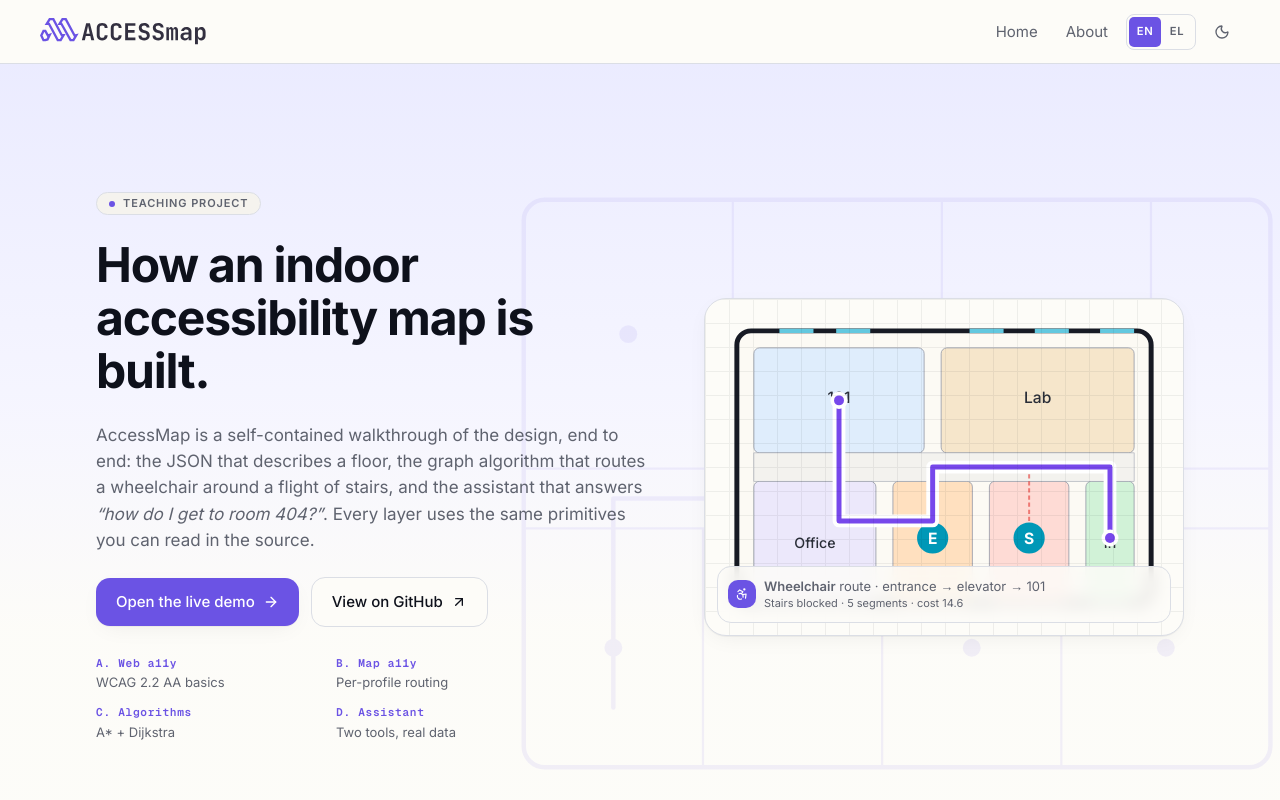
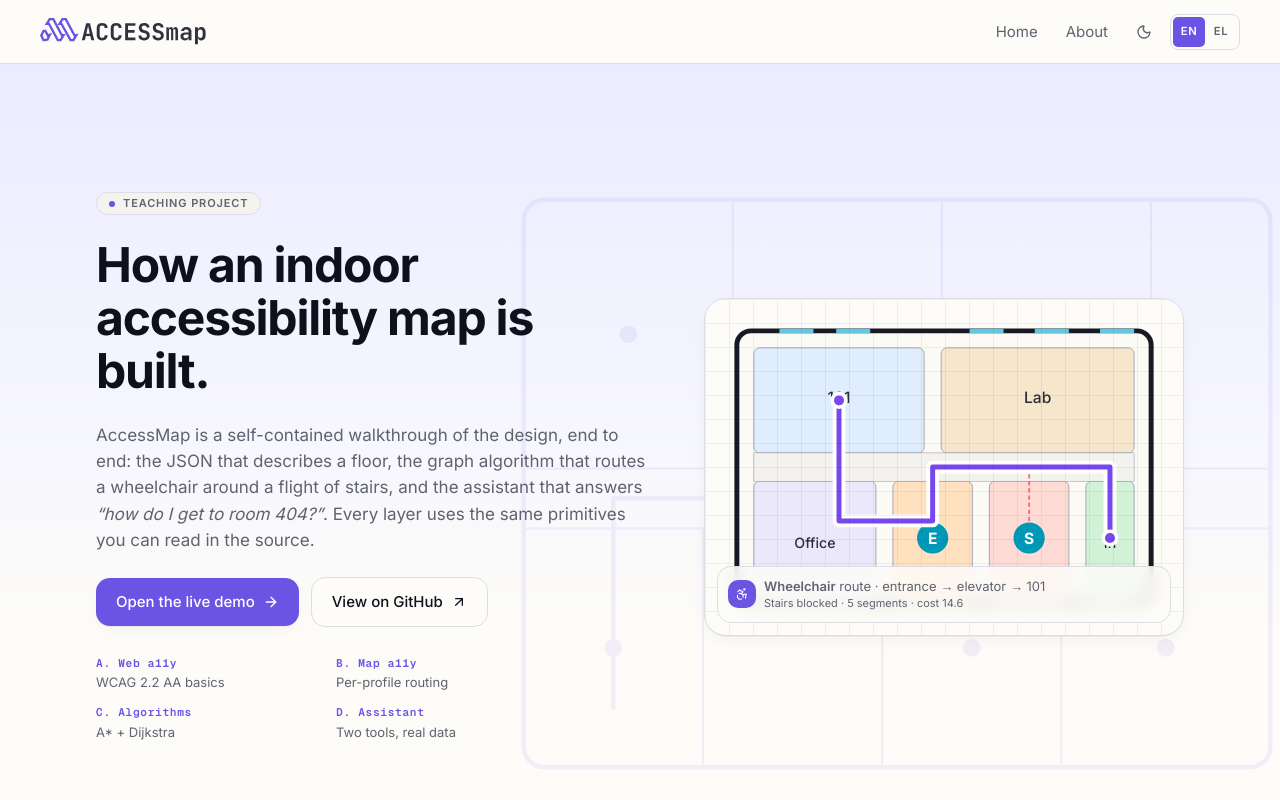
Before and after one commit to University-of-Macedonia-Research-Lab/accessmap, a Next.js app: page / in a window 1280 px wide. Built offline with nearby package versions, Linux system fonts and the light colour scheme.

Commit message:
Mobile header order: theme · language · burger (left to right)

```diff
--- a/src/components/app-shell.tsx
+++ b/src/components/app-shell.tsx
@@ -159,14 +159,15 @@ function Header({
       <nav className="ml-auto flex items-center gap-1 text-body sm:gap-2">
         {/* Inline nav links on sm+; on mobile they fold into the burger
             dropdown so the row doesn't overflow alongside the language
-            and theme toggles. */}
+            and theme toggles. Order on mobile reads (left→right):
+            theme · language · burger. */}
         <NavLink href="/" className="hidden sm:inline-flex">{t.home}</NavLink>
         <NavLink href="/about" className="hidden sm:inline-flex">
           {t.about}
         </NavLink>
+        <ThemeToggle />
+        <LanguageToggle />
         <MobileNavMenu />
-        <LanguageToggle />
-        <ThemeToggle />
       </nav>
     </header>
   );
```
